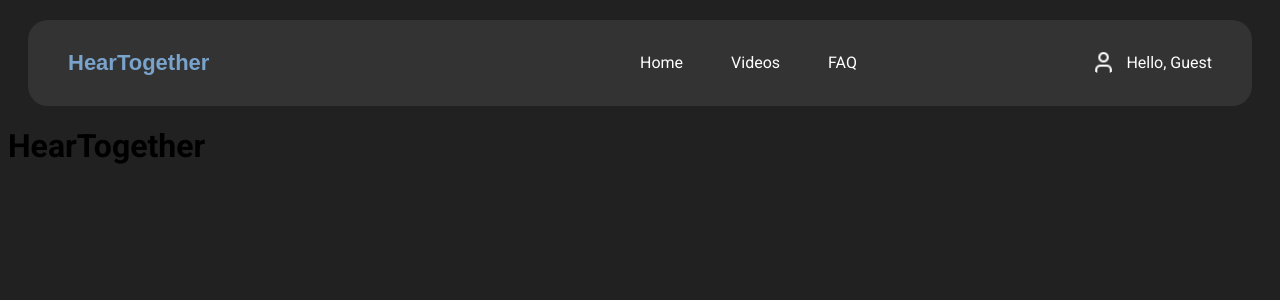
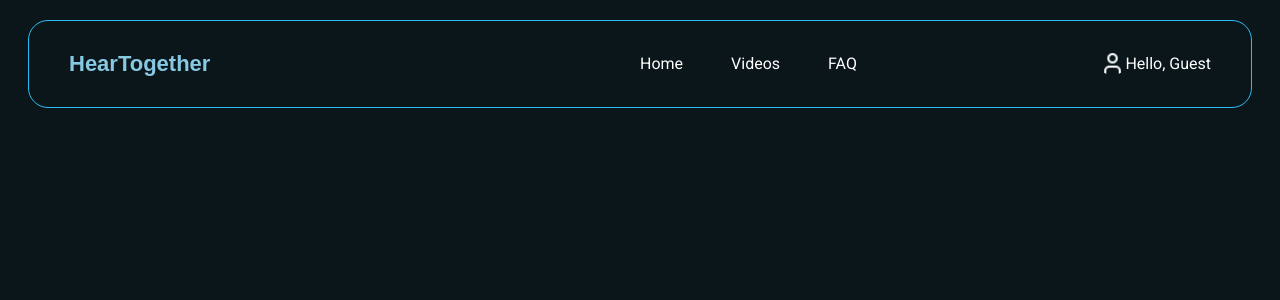
Before and after one commit to soohong-26/HearTogether, a PHP site: page /homepage.php in a window 1280 px wide. Shown: the top 300 px of the page. Run offline with PHP 8.4, Linux system fonts and the light colour scheme.

Commit message:
made some adjustment to the user logic, but there are changes that needed to be fixed, such as logout, pages needed to be added too

```diff
--- a/homepage.php
+++ b/homepage.php
@@ -16,14 +16,12 @@ include 'database.php';
 
         /* Strong Commands */
         :root {
-            --text: #F9FAFB;
-            --background: #212121;
-            --primary: #3B82F6;
-            --secondary: #10B981;
-            --accent: #F59E0B;
-            --button: #2563EB;
+            --text: #ecf2f4;
+            --background: #0a161a;
+            --primary: #87c9e3;
+            --secondary: #127094;
+            --accent: #29bff9;
         }
-
         * {
             font-family: inherit;
         }
@@ -37,7 +35,6 @@ include 'database.php';
     <!-- Navigation Bar -->
     <?php include 'nav.php'; ?>
 
-    <h1>HearTogether</h1>
-    <!-- Add homepage content here -->
+
 </body>
 </html>
--- a/nav.php
+++ b/nav.php
@@ -9,8 +9,16 @@
     <style>
     @import url('https://fonts.googleapis.com/css2?family=Roboto:ital,wght@0,100..900;1,100..900&display=swap');
 
+    :root {
+        --text: #ecf2f4;
+        --background: #0a161a;
+        --primary: #87c9e3;
+        --secondary: #127094;
+        --accent: #29bff9;
+    }
+
     header {
-        background-color: #333;
+        background-color: var(--background);
         color: #fff;
         padding: 10px 40px;
         margin: 20px 20px 0 20px;
@@ -18,6 +26,7 @@
         display: flex;
         align-items: center;
         border-radius: 20px;
+        border: 0.5px solid var(--accent);
     }
 
     .header-title, nav,
@@ -34,7 +43,7 @@
 
     .header-title a {
         text-decoration: none;
-        color: #7AA3CC;
+        color: var(--primary);
         font-size: 22px;
         font-weight: 600;
     }
@@ -61,34 +70,49 @@
     }
 
     .nav-links li a:hover {
-        color: #7AA3CC;
+        color: var(--secondary);
         text-decoration: none;
     }
 
     .greeting {
         justify-content: flex-end;
+        align-items: center;
+        gap: 10px;
     }
 
-    .greeting img {
+    .greeting img.profile {
         width: 25px;
         height: 25px;
         border-radius: 50%;
-        margin-right: 10px;
     }
 
     .greeting span {
         font-size: 16px;
     }
+
+    .logout-btn {
+        background: none;
+        border: none;
+        cursor: pointer;
+        padding: 0;
+    }
+
+    .logout-btn img {
+        width: 22px;
+        height: 22px;
+        transition: opacity 0.3s ease;
+    }
+
+    .logout-btn img:hover {
+        opacity: 0.7;
+    }
     </style>
-
 </head>
 <body>
     <header>
         <!-- Logo -->
         <h2 class="header-title">
-                    <a href="#">
-                        HearTogether
-                    </a>
+            <a href="#">HearTogether</a>
         </h2>
 
         <!-- Navigation Panel -->
@@ -100,17 +124,23 @@
                 <li><a class='nav-anc' href="#">FAQ</a></li>
             </ul>
 
-            <!-- Greeting and Profile Picture -->
+            <!-- Greeting and Logout -->
             <div class="greeting">
                 <?php if (isset($_SESSION['username'])) : ?>
-                    <img src="<?php echo $_SESSION['profile_img']; ?>" alt="Profile Picture">
-                    <span>Hello, <?php echo $_SESSION['username']; ?></span>
+                    <img src="<?php echo isset($_SESSION['profile_img']) ? $_SESSION['profile_img'] : 'icons/user.png'; ?>" alt="Profile Picture" class="profile">
+                    <span>Hello, <?php echo htmlspecialchars($_SESSION['username']); ?></span>
+                    <form action="logout.php" method="post" style="display:inline;">
+                        <button type="submit" class="logout-btn" title="Logout">
+                            <img src="icons/logout.png" alt="Logout Icon">
+                        </button>
+                    </form>
                 <?php else : ?>
-                    <img src="icons/user.png" alt="Guest">
+                    <a href="no_account.php" style="display: flex; align-items: center; text-decoration: none; color: inherit;">
+                        <img src="icons/user.png" alt="Guest" class="profile">
                         <span>Hello, Guest</span>
+                    </a>
                 <?php endif; ?>
             </div>
-
         </nav>
     </header>
 </body>
```
Also changed, not shown: css/login-register.css (+6 -7 lines), login.php (+10 -26 lines), no_acount.php (added, +119 -0 lines), videos.php (added, +17 -0 lines), videos_admin.php (added, +17 -0 lines). Lines whose indentation alone changed are shown as unchanged.
